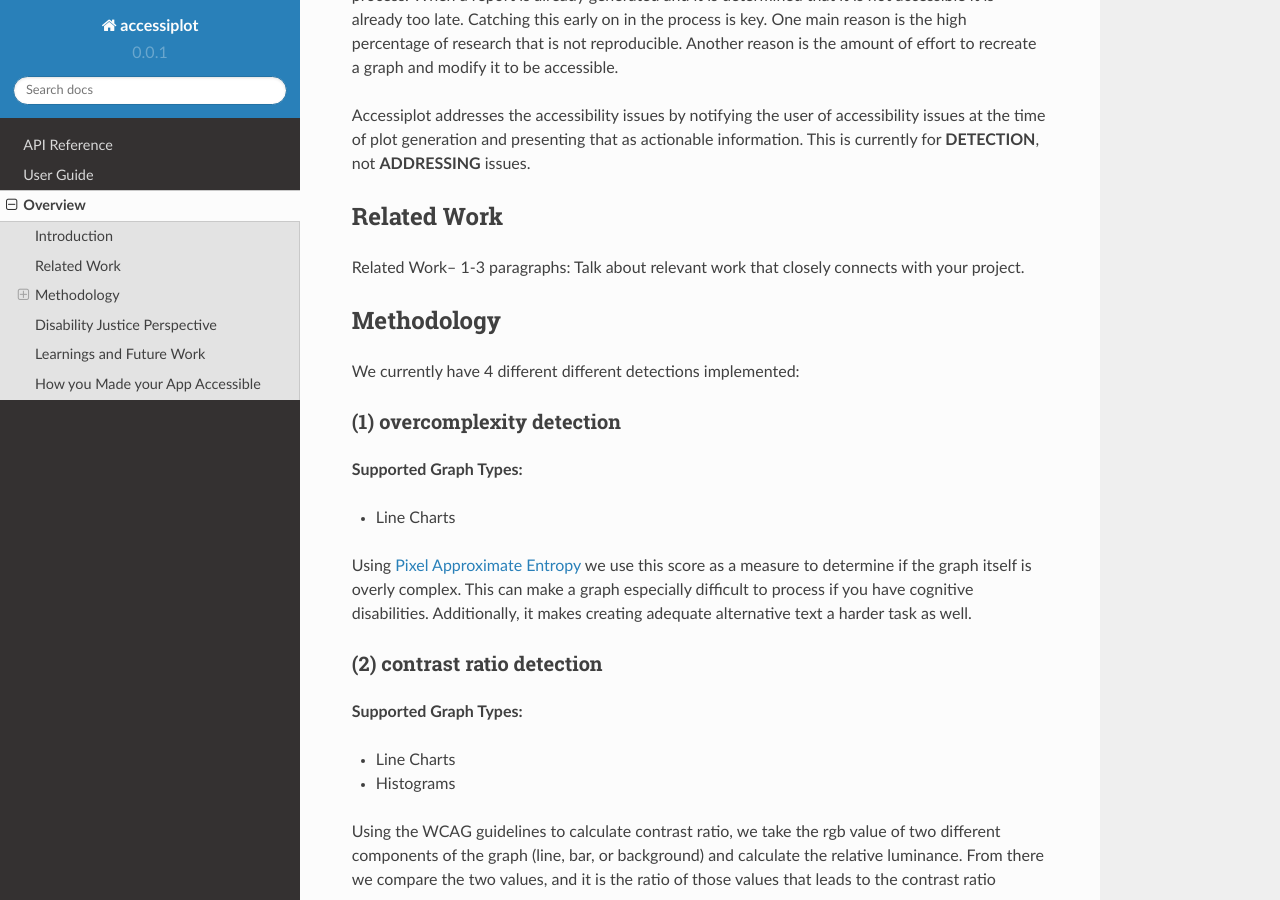
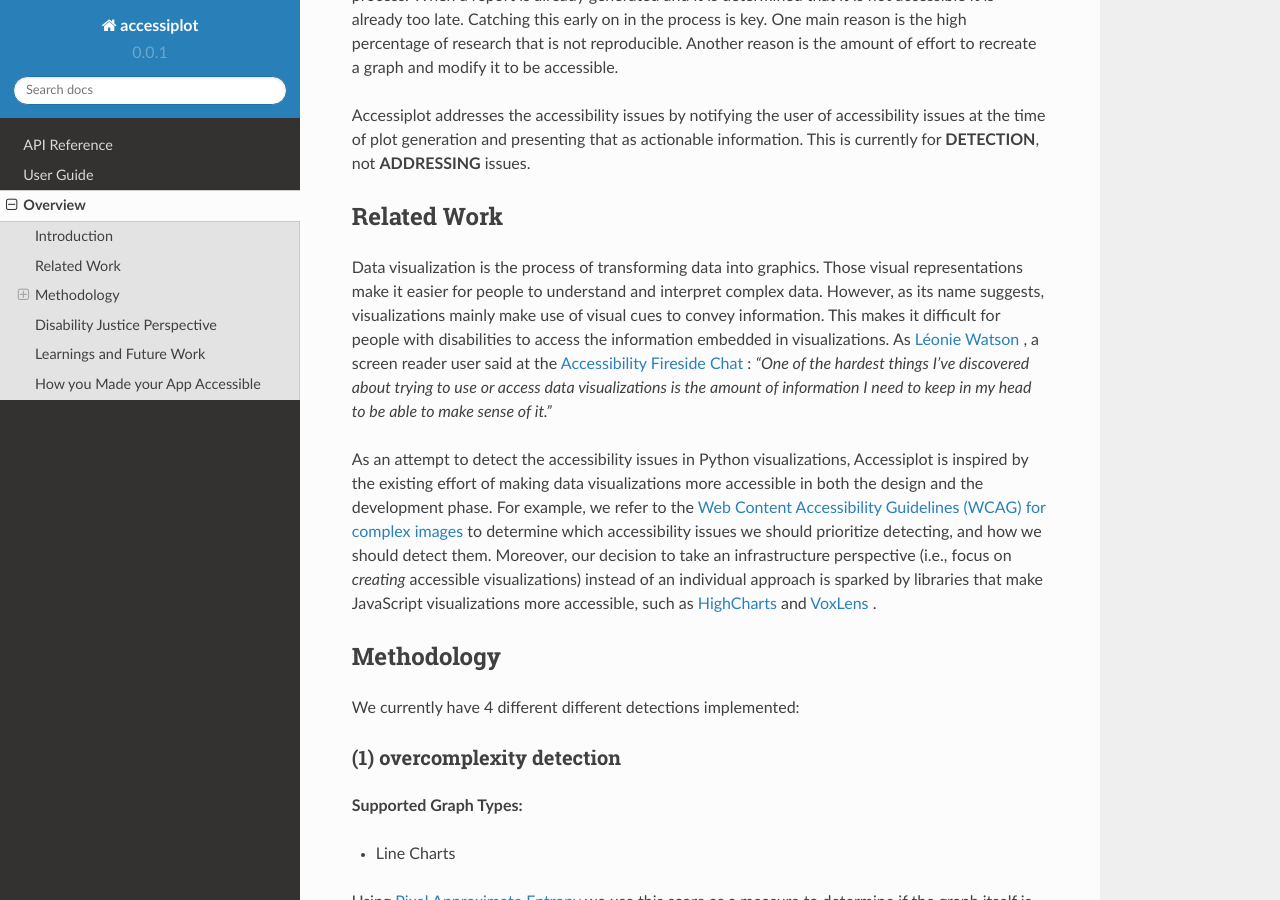
Before and after one commit to charlesdrotar/accessiplot, a Sphinx documentation site: the page built from docs/overview.rst, in a window 1280 px wide and 900 px high, scrolled down 817 px. Built offline with Sphinx 7.4.7 and the Read the Docs theme 2.0.0, drawn with Linux system fonts in a browser that asks for light colours; pages that are not in the unit, such as notebooks, are missing from menus.

Commit message:
add related work section

```diff
--- a/docs/overview.rst
+++ b/docs/overview.rst
@@ -42,7 +42,20 @@ not **ADDRESSING** issues.
 Related Work
 ------------
 
-Related Work– 1-3 paragraphs: Talk about relevant work that closely connects with your project.
+Data visualization is the process of transforming data into graphics. Those visual representations make
+it easier for people to understand and interpret complex data. However, as its name suggests,
+visualizations mainly make use of visual cues to convey information. This makes it difficult for
+people with disabilities to access the information embedded in visualizations. As `Léonie Watson`_ ,
+a screen reader user said at the `Accessibility Fireside Chat`_ : *"One of the hardest things I've discovered
+about trying to use or access data visualizations is the amount of information I need to keep in my head to
+be able to make sense of it."*
+
+As an attempt to detect the accessibility issues in Python visualizations, Accessiplot is inspired by the existing
+effort of making data visualizations more accessible in both the design and the development phase. For example,
+we refer to the `Web Content Accessibility Guidelines (WCAG) for complex images`_ to determine which accessibility
+issues we should prioritize detecting, and how we should detect them. Moreover, our decision to take an infrastructure
+perspective (i.e., focus on *creating* accessible visualizations) instead of an individual approach is sparked by
+libraries that make JavaScript visualizations more accessible, such as `HighCharts`_ and `VoxLens`_ .
 
 
 Methodology
@@ -141,3 +154,8 @@ The goal of this library is to be an accessible library for accessibility.
 
 .. _WAVE online accessibility tool: https://wave.webaim.org/
 .. _Pixel Approximate Entropy: https://doi.org/10.48550/arXiv.1811.03180
+.. _Léonie Watson: https://tink.uk/
+.. _Accessibility Fireside Chat: https://www.youtube.com/watch?v=Aqx5PQwds80&t=401s
+.. _Web Content Accessibility Guidelines (WCAG) for complex images: https://www.w3.org/WAI/tutorials/images/complex/
+.. _HighCharts: https://www.highcharts.com/docs/accessibility/accessibility-module
+.. _VoxLens: https://github.com/athersharif/voxlens
```
